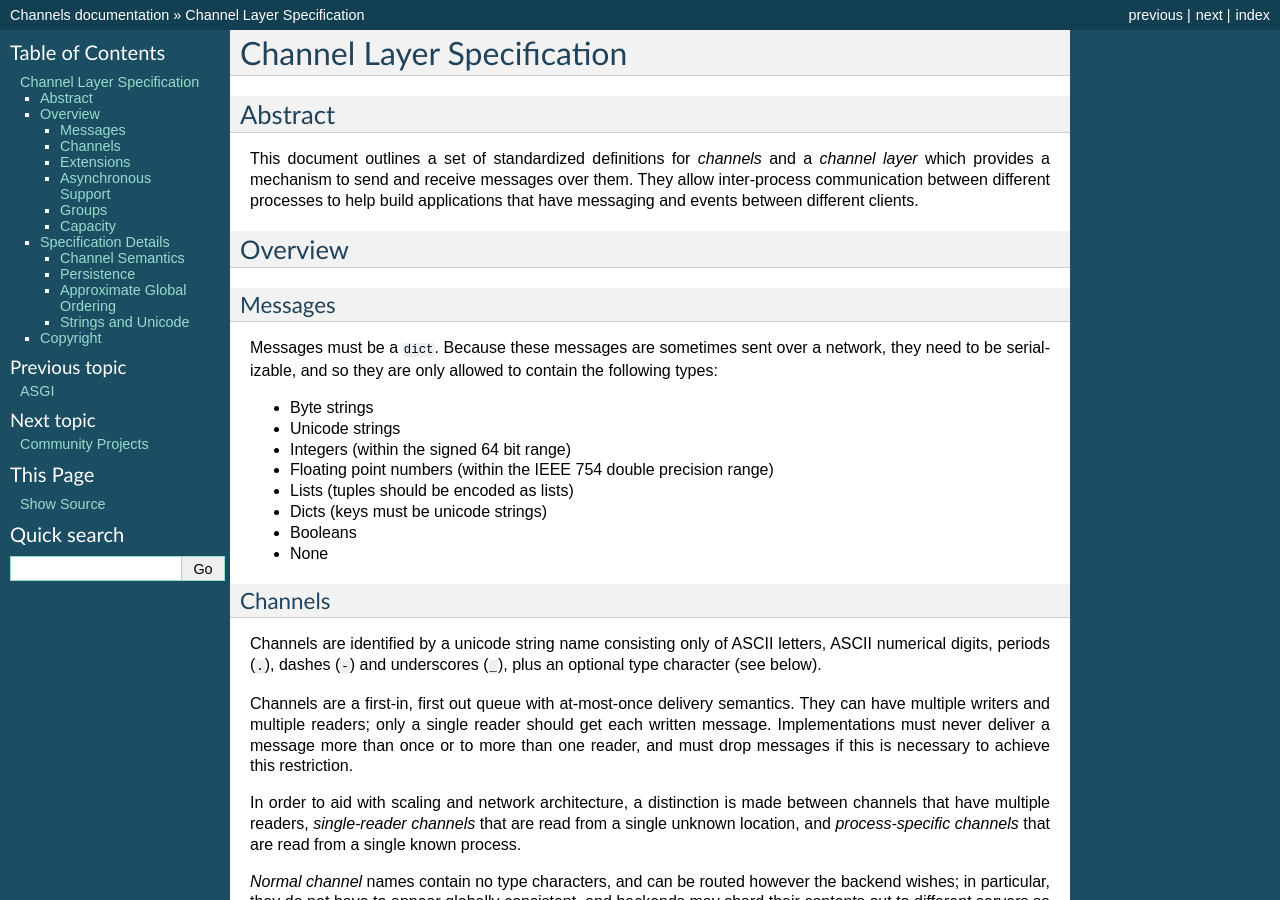
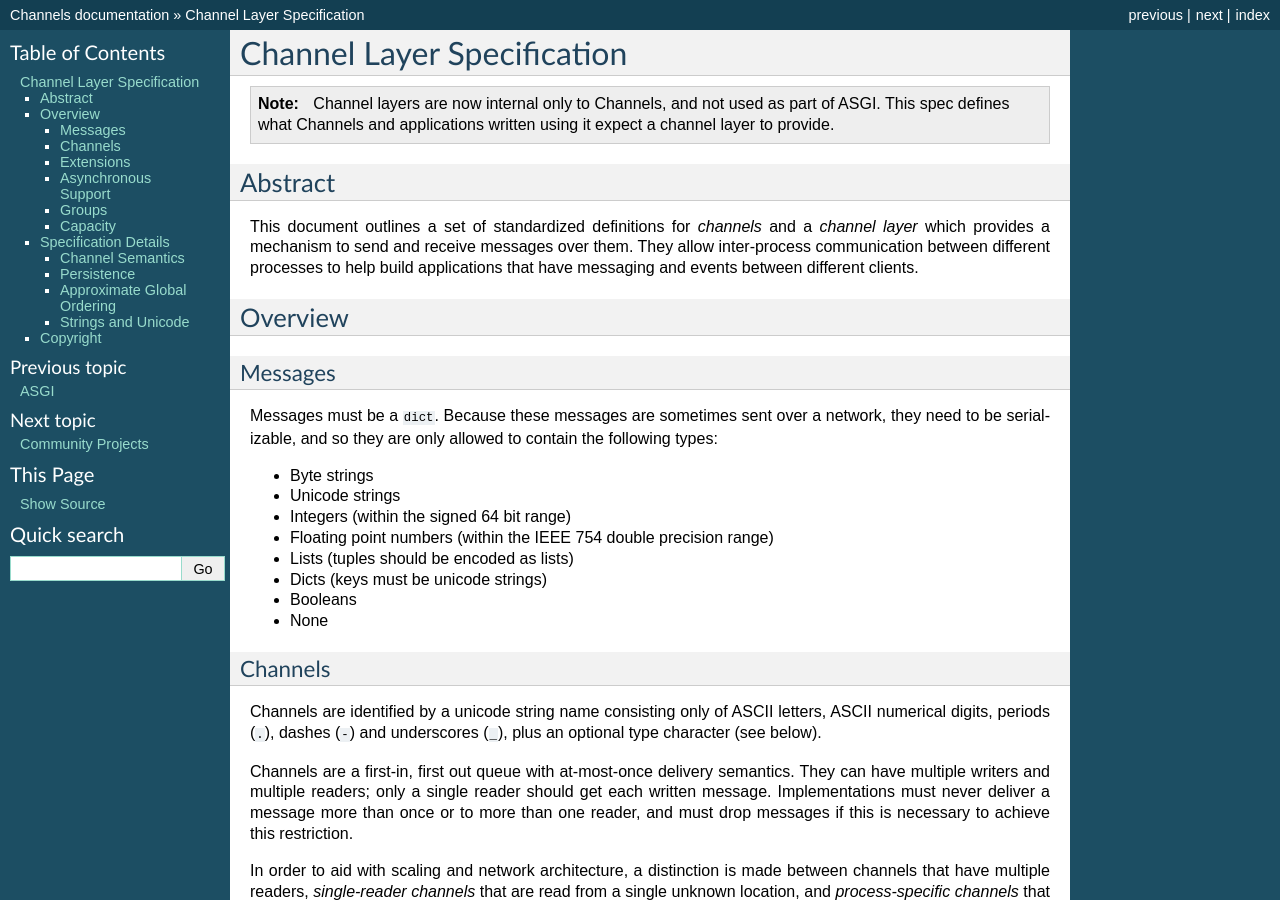
Before and after one commit to phillipchain/DjangoChannels, a Sphinx documentation site: the page built from docs/channel_layer_spec.rst, in a window 1280 px wide and 900 px high. Built offline with Sphinx 7.4.7, drawn with Linux system fonts in a browser that asks for light colours; the version number could not be read and is left out.

Commit message:
Add a clearer note to the channel layer docs about not-ASGI

```diff
--- a/docs/channel_layer_spec.rst
+++ b/docs/channel_layer_spec.rst
@@ -2,6 +2,11 @@
 Channel Layer Specification
 ===========================
 
+.. note::
+
+    Channel layers are now internal only to Channels, and not used as part of
+    ASGI. This spec defines what Channels and applications written using it
+    expect a channel layer to provide.
 
 Abstract
 ========
```
